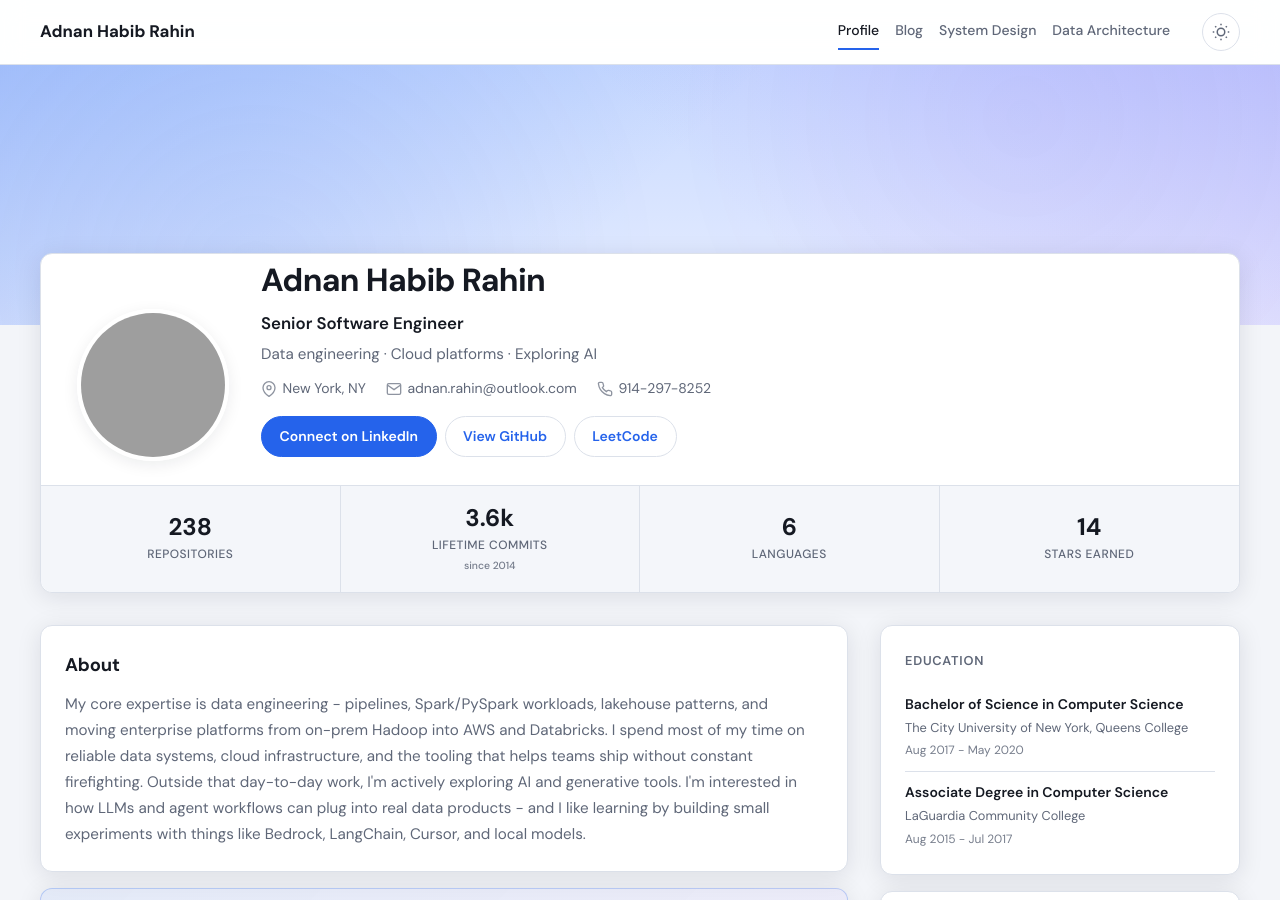
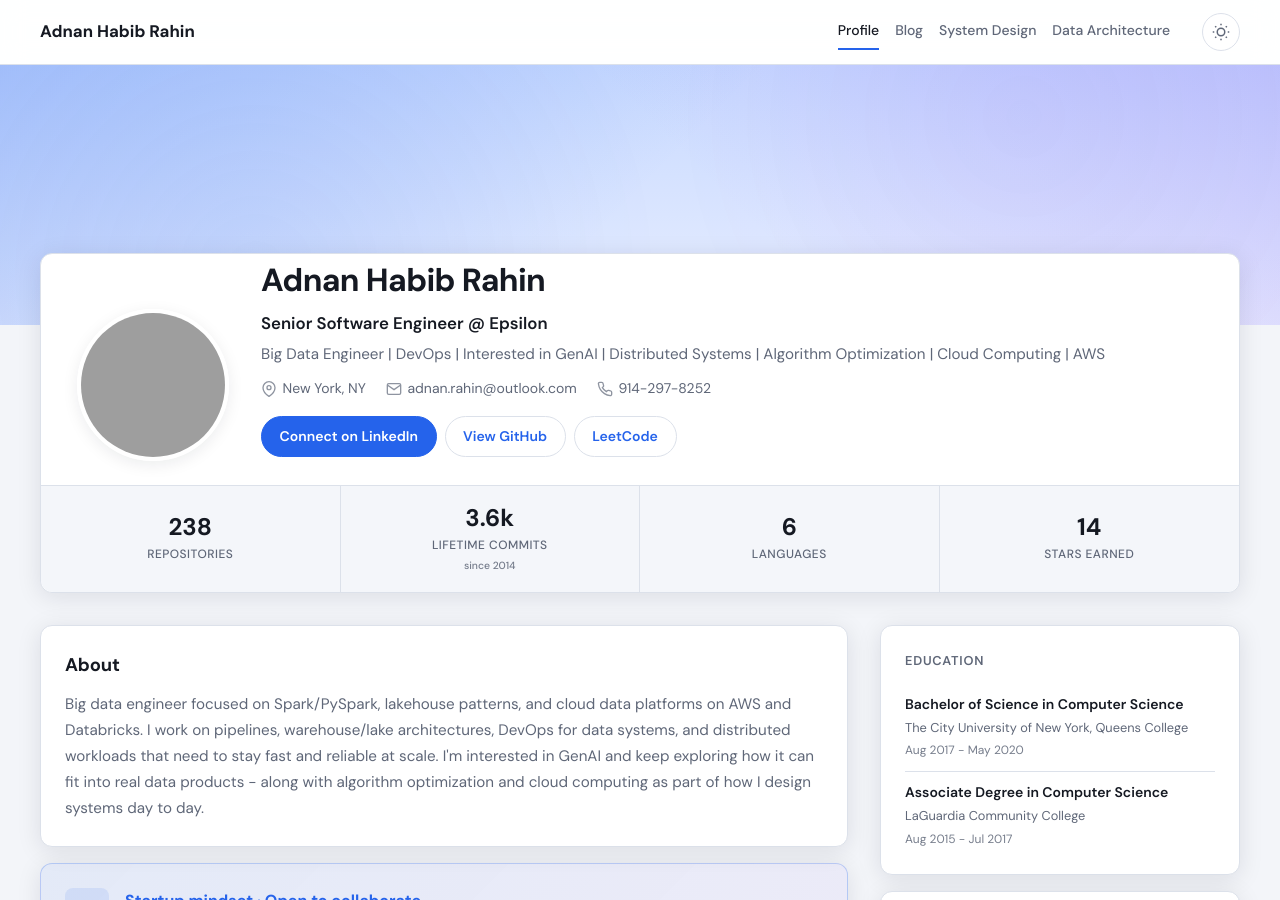
Before and after one commit to adnanrahin/adnanrahin.github.io, a Jekyll site: the page built from index.html, in a window 1280 px wide and 900 px high. Built offline with Jekyll 4.4.1, drawn with Linux system fonts in a browser that asks for light colours; grey boxes are pictures that could not be loaded.

Commit message:
Update title and about to match LinkedIn-style headline
Co-authored-by: Cursor <cursoragent@cursor.com>

```diff
--- a/_data/profile.yml
+++ b/_data/profile.yml
@@ -1,6 +1,6 @@
 name: Adnan Habib Rahin
-title: Senior Software Engineer
-tagline: Data engineering · Cloud platforms · Exploring AI
+title: Senior Software Engineer @ Epsilon
+tagline: Big Data Engineer | DevOps | Interested in GenAI | Distributed Systems | Algorithm Optimization | Cloud Computing | AWS
 location: New York, NY
 github_username: adnanrahin
 email: adnan.rahin@outlook.com
@@ -14,14 +14,12 @@ social:
   email: mailto:adnan.rahin@outlook.com
 
 about: >
-  My core expertise is data engineering - pipelines, Spark/PySpark workloads, lakehouse
-  patterns, and moving enterprise platforms from on-prem Hadoop into AWS and Databricks.
-  I spend most of my time on reliable data systems, cloud infrastructure, and the tooling
-  that helps teams ship without constant firefighting.
+  Big data engineer focused on Spark/PySpark, lakehouse patterns, and cloud data platforms
+  on AWS and Databricks. I work on pipelines, warehouse/lake architectures, DevOps for data
+  systems, and distributed workloads that need to stay fast and reliable at scale.
 
-  Outside that day-to-day work, I'm actively exploring AI and generative tools. I'm interested
-  in how LLMs and agent workflows can plug into real data products - and I like learning by
-  building small experiments with things like Bedrock, LangChain, Cursor, and local models.
+  I'm interested in GenAI and keep exploring how it can fit into real data products - along
+  with algorithm optimization and cloud computing as part of how I design systems day to day.
 
 startup:
   headline: Startup mindset · Open to collaborate
```
